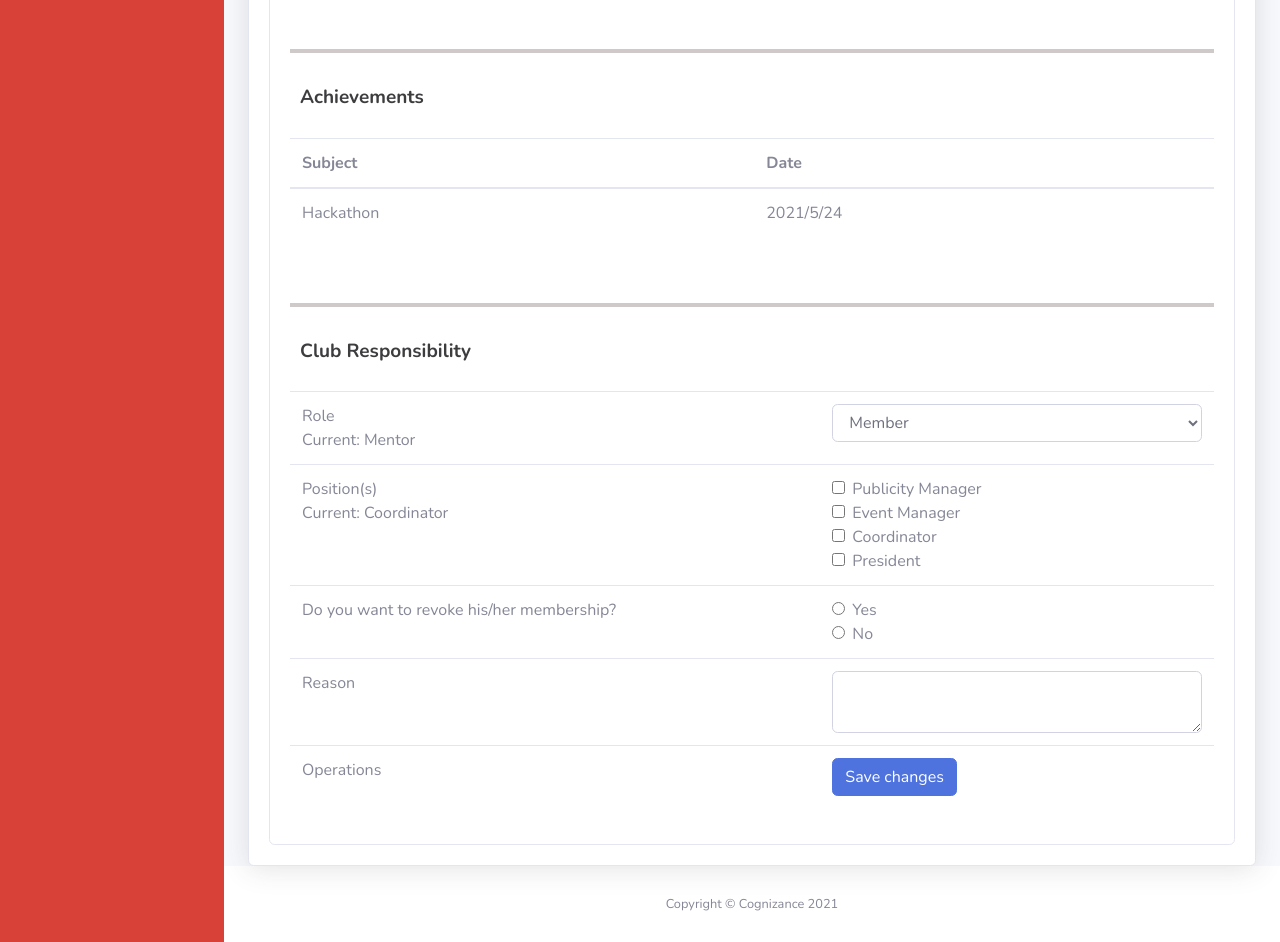
After one commit to cognizance-amrita/cms, a Django app: page /view-member/TechieNK/ in a window 1280 px wide. The commit adds this page. Shown: the part 974-1916 px from the top of the page. Run offline with Django 3.2, Linux system fonts and the light colour scheme; data comes from the database, SQL or seed files in the repository; some libraries are stand-ins or nearby versions.

Commit message:
Added member operations

```diff
--- a/cms/settings/base.py
+++ b/cms/settings/base.py
@@ -22,6 +22,10 @@ BASE_DIR = Path(__file__).resolve().parent.parent
 
 # SECURITY WARNING: keep the secret key used in production secret!
 SECRET_KEY = '3u9t4*23w8t7e4&ueslzgzarh-l-n(z1_a^nljcis$7wwzzl9@'
+
+DISCORD_TOKEN = 'Nzg0NzU3MzM1MzIyOTE4OTEz.X8t8OA.4SDjrGqB7p8xUrK_g9p8-hvHHk4'
+DISCORD_GUILD = '790264911254388776'
+DISCORD_CHANNEL = '816274899257655297'
 
 # SECURITY WARNING: don't run with debug turned on in production!
 DEBUG = True
--- a/cms/settings/production.py
+++ b/cms/settings/production.py
@@ -1,3 +1,5 @@
 from .base import *
 
 DEBUG = False
+
+STATIC_ROOT = '/home/techwizzie/Open Source/cms/cms/staticfiles'
--- a/panel/admin.py
+++ b/panel/admin.py
@@ -5,6 +5,7 @@ admin.site.register(Member)
 admin.site.register(Domain)
 admin.site.register(DomainMember)
 admin.site.register(Role)
+admin.site.register(Position)
 admin.site.register(Application)
 admin.site.register(Achievement)
 admin.site.register(Department)
--- a/panel/templates/panel/members.html
+++ b/panel/templates/panel/members.html
@@ -112,7 +112,7 @@
                                                 <td>{{member.department.name}}</td>
                                                 <td>{{member.academic_year}}</td>
                                                 <td>{{member.join_date}}</td>
-                                                <td><button class="btn btn-primary" type="button">View</button></td>
+                                                <td><a href="/view-member/{{member.github_username}}"><button class="btn btn-primary" type="button">View</button></a></td>
                                             </tr>
                                         {% endfor %}
                                     </tbody>
--- /dev/null
+++ b/panel/templates/panel/view-member.html
@@ -0,0 +1,194 @@
+{% load static %}
+<!DOCTYPE html>
+<html>
+
+<head>
+    <meta charset="utf-8">
+    <meta name="viewport" content="width=device-width, initial-scale=1.0, shrink-to-fit=no">
+    <title>{{member.first_name}} {{member.last_name}}</title>
+    <link rel="stylesheet" href="{% static 'bootstrap/css/bootstrap.min.css' %}">
+    <link rel="stylesheet" href="https://fonts.googleapis.com/css?family=Nunito:200,200i,300,300i,400,400i,600,600i,700,700i,800,800i,900,900i">
+    <link rel="stylesheet" href="{% static 'fonts/fontawesome-all.min.css' %}">
+    <link rel="stylesheet" href="{% static 'fonts/font-awesome.min.css' %}">
+    <link rel="stylesheet" href="{% static 'fonts/ionicons.min.css' %}">
+    <link rel="stylesheet" href="{% static 'fonts/fontawesome5-overrides.min.css' %}">
+</head>
+
+<body id="page-top">
+    <div id="wrapper">
+        <nav class="navbar navbar-dark align-items-start sidebar sidebar-dark accordion bg-gradient-primary p-0" style="background: rgb(215,65,55);">
+            <div class="container-fluid d-flex flex-column p-0"><a class="navbar-brand d-flex justify-content-center align-items-center sidebar-brand m-0" href="#">
+                    <div class="sidebar-brand-icon rotate-n-15"></div>
+                    <div class="sidebar-brand-text mx-3"><span>cognizance</span></div>
+                </a>
+                <hr class="sidebar-divider my-0">
+                <ul class="navbar-nav text-light" id="accordionSidebar">
+                    <li class="nav-item"><a class="nav-link" href="/"><i class="fas fa-tachometer-alt"></i><span>Dashboard</span></a></li>
+                    <li class="nav-item"><a class="nav-link" href="{% url 'events' %}"><i class="fa fa-calendar-check-o"></i><span>Events</span></a></li>
+                    <li class="nav-item"><a class="nav-link" href="{% url 'members' %}"><i class="fa fa-user"></i><span>Members</span></a></li>
+                    <li class="nav-item"><a class="nav-link" href="{% url 'tasks' %}"><i class="fa fa-check-square-o"></i><span>Tasks</span></a></li>
+                    <li class="nav-item"><a class="nav-link" href="{% url 'domains' %}"><i class="far fa-user-circle"></i><span>Domains</span></a></li>
+                    <li class="nav-item"><a class="nav-link active" href="{% url 'achievements' %}"><i class="fa fa-trophy"></i><span>Achievements</span></a></li>
+                    <li class="nav-item"><a class="nav-link" href="{% url 'announcements' %}"><i class="fa fa-microphone"></i><span>Announcements</span></a></li>
+                    <li class="nav-item"><a class="nav-link" href="{% url 'applications' %}"><i class="fa fa-hand-paper-o"></i><span>Applications</span></a></li>
+                </ul>
+                <div class="text-center d-none d-md-inline"><button class="btn rounded-circle border-0" id="sidebarToggle" type="button"></button></div>
+            </div>
+        </nav>
+        <div class="d-flex flex-column" id="content-wrapper">
+            <div id="content">
+                <nav class="navbar navbar-light navbar-expand bg-white shadow mb-4 topbar static-top">
+                    <div class="container-fluid"><button class="btn btn-link d-md-none rounded-circle mr-3" id="sidebarToggleTop" type="button"><i class="fas fa-bars"></i></button>
+                        <ul class="navbar-nav flex-nowrap ml-auto">
+                            <li class="nav-item dropdown d-sm-none no-arrow"><a class="dropdown-toggle nav-link" aria-expanded="false" data-toggle="dropdown" href="#"><i class="fas fa-search"></i></a>
+                                <div class="dropdown-menu dropdown-menu-right p-3 animated--grow-in" aria-labelledby="searchDropdown">
+                                    <form class="form-inline mr-auto navbar-search w-100">
+                                        <div class="input-group"><input class="bg-light form-control border-0 small" type="text" placeholder="Search for ...">
+                                            <div class="input-group-append"><button class="btn btn-primary py-0" type="button"><i class="fas fa-search"></i></button></div>
+                                        </div>
+                                    </form>
+                                </div>
+                            </li>
+
+                            <li class="nav-item dropdown no-arrow">
+                                <div class="nav-item dropdown no-arrow"><a class="dropdown-toggle nav-link" aria-expanded="false" data-toggle="dropdown" href="#"><span class="d-none d-lg-inline mr-2 text-gray-600 small">Admin</span><i class="fa fa-user-circle-o"></i></a>
+                                    <div class="dropdown-menu shadow dropdown-menu-right animated--grow-in"><a class="dropdown-item" href="profile.html"><i class="fas fa-user fa-sm fa-fw mr-2 text-gray-400"></i>&nbsp;Profile</a>
+                                        <div class="dropdown-divider"></div><a class="dropdown-item" href="login.html"><i class="fas fa-sign-out-alt fa-sm fa-fw mr-2 text-gray-400"></i>&nbsp;Logout</a>
+                                    </div>
+                                </div>
+                            </li>
+                        </ul>
+                    </div>
+                </nav><a href="{% url 'members' %}"><button class="btn btn-primary" type="button" style="padding-right: 15px;padding-left: 15px;margin-left: 24px;margin-bottom: 20px;"><i class="icon ion-ios-arrow-back" style="width: 10px;padding: 2px;margin-right: 5px;"></i>Back</button></a>
+                <div class="container-fluid">
+                    <h3 class="text-dark mb-4" style="font-weight: bold;">{{member.first_name}} {{member.last_name}}</h3>
+                    <div class="card shadow">
+                        <div class="card-header py-3">
+                            <p class="text-primary m-0 font-weight-bold">Member Info</p>
+                        </div>
+                        <div class="card-body">
+                            <div class="card">
+                                <div class="card-body">
+                                    <div class="table-responsive">
+                                        <table class="table">
+                                            <thead>
+                                                <tr>
+                                                    <th style="color: rgb(57,58,62);">Basic details</th>
+                                                </tr>
+                                            </thead>
+                                            <tbody>
+                                                <tr>
+                                                    <td>Department</td>
+                                                    <td style="color: rgb(77,78,84);">{{member.department}}</td>
+                                                </tr>
+                                                <tr>
+                                                    <td>Email address</td>
+                                                    <td style="color: rgb(64,65,68);">{{member.email}}</td>
+                                                </tr>
+                                                <tr>
+                                                    <td>GitHub username</td>
+                                                    <td style="color: rgb(60,61,64);">{{member.github_username}}</td>
+                                                </tr>
+                                                <tr>
+                                                    <td>Phone number</td>
+                                                    <td style="color: rgb(59,59,64);">{{member.phone}}</td>
+                                                </tr>
+                                                <tr>
+                                                    <td>Domain(s) of Interest</td>
+                                                    <td style="color: rgb(59,59,64);">{{domains}}</td>
+                                                </tr>
+                                                <tr>
+                                                    <td>Joined on</td>
+                                                    <td style="color: rgb(59,59,64);">{{member.join_date}}</td>
+                                                </tr>
+                                            </tbody>
+                                        </table>
+                                    </div>
+                                    <hr style="color: rgb(38,38,40);background: #e7e0e0;border-width: 4px;">
+                                    <p style="font-weight: bold;font-size: 19px;padding: 10px;color: rgb(25,97,39);margin-bottom: 20px;margin-top: 10px;">Contribution</p><img style="width: 100%;height: 200px; padding: 10px;" src="https://ghchart.rshah.org/{{member.github_username}}">
+                                    <hr style="color: rgb(38,38,40);background: #e7e0e0;border-width: 4px;margin-top: 50px;">
+                                    <p style="font-weight: bold;font-size: 19px;color: rgb(61,61,64);margin-top: 20px;padding: 10px;">Achievements</p>
+                                    <div class="table-responsive">
+                                        <table class="table">
+                                            <thead>
+                                                <tr>
+                                                    <th>Subject</th>
+                                                    <th>Date</th>
+                                                </tr>
+                                            </thead>
+                                            <tbody>
+                                                <tr>
+                                                    <td>Hackathon</td>
+                                                    <td>2021/5/24</td>
+                                                </tr>
+                                                <tr></tr>
+                                            </tbody>
+                                        </table>
+                                    </div>
+                                    <hr style="color: rgb(38,38,40);background: #e7e0e0;border-width: 4px;margin-top: 50px;">
+                                    <p style="font-weight: bold;font-size: 19px;color: rgb(61,61,64);margin-top: 20px;padding: 10px;">Club Responsibility</p>
+                                    <form method="post">
+                                    {% csrf_token %}
+                                        <div class="table-responsive">
+                                            <table class="table">
+                                                <thead>
+                                                    <tr></tr>
+                                                </thead>
+                                                <tbody>
+                                                    <tr>
+                                                        <td>Role<br>Current: {{current_role}}</td>
+                                                        <td><select class="form-control" name="role">
+                                                                <optgroup label="Roles">
+                                                                    {% for role in roles %}
+                                                                        <option value="{{role.name}}">{{role.name}}</option>
+                                                                    {% endfor %}
+                                                                </optgroup>
+                                                            </select></td>
+                                                    </tr>
+                                                    <tr>
+                                                        <td>Position(s)<br>Current: {{current_positions}}</td>
+                                                        <td>
+                                                        {% for position in positions %}
+                                                            <div class="form-check"><input class="form-check-input" type="checkbox" id="{{position}}" name="position []" value="{{position.name}}"><label class="form-check-label" for="position">{{position.name}}</label></div>
+                                                        {% endfor %}
+                                                        </td>
+                                                    </tr>
+                                                    <tr>
+                                                        <td>Do you want to revoke his/her membership?</td>
+                                                        <td>
+                                                            <div class="form-check"><input class="form-check-input" type="radio" id="revoke-yes" name="revoke" value="Yes"><label class="form-check-label" for="revoke-yes">Yes</label></div>
+                                                            <div class="form-check"><input class="form-check-input" type="radio" id="revoke-no" name="revoke" value="No"><label class="form-check-label" for="revoke-no">No</label></div>
+                                                        </td>
+                                                    </tr>
+                                                    <tr>
+                                                        <td>Reason</td>
+                                                        <td><textarea class="form-control" name="revoke-reason"></textarea></td>
+                                                    </tr>
+                                                    <tr>
+                                                        <td>Operations</td>
+                                                        <td><button class="btn btn-primary" type="submit">Save changes</button></td>
+                                                    </tr>
+                                                </tbody>
+                                            </table>
+                                        </div>
+                                    </form>
+                                </div>
+                            </div>
+                        </div>
+                    </div>
+                </div>
+            </div>
+            <footer class="bg-white sticky-footer">
+                <div class="container my-auto">
+                    <div class="text-center my-auto copyright"><span>Copyright © Cognizance 2021</span></div>
+                </div>
+            </footer>
+        </div><a class="border rounded d-inline scroll-to-top" href="#page-top"><i class="fas fa-angle-up"></i></a>
+    </div>
+    <script src="{% static 'js/jquery.min.js' %}"></script>
+    <script src="{% static 'bootstrap/js/bootstrap.min.js' %}"></script>
+    <script src="https://cdnjs.cloudflare.com/ajax/libs/jquery-easing/1.4.1/jquery.easing.js"></script>
+    <script src="{% static 'js/script.min.js' %}"></script>
+</body>
+
+</html>
--- a/panel/urls.py
+++ b/panel/urls.py
@@ -3,6 +3,7 @@ from .views import *
 urlpatterns = [
     path('', home, name='home'),
     path('members/', members, name='members'),
+    path('view-member/<str:id>/', view_member, name='view-member'),
     path('login/', login, name='login'),
     path('achievements/', achievements, name='achievements'),
     path('applications/', applications, name='applications'),
--- a/panel/views.py
+++ b/panel/views.py
@@ -1,5 +1,7 @@
-from django.shortcuts import render
-from .models import Member, Domain, Task, Application, DomainMember
+from cms.settings.base import DISCORD_CHANNEL, DISCORD_GUILD, DISCORD_TOKEN
+from django.shortcuts import render, redirect
+from .models import Member, Domain, Task, Application, DomainMember, Role, Position
+from panel.utils.discord import Discord
 
 def home(request):
     members_count = Member.objects.count
@@ -25,6 +27,38 @@ def members(request):
     }
     return render(request, 'panel/members.html', data)
 
+def view_member(request, id):
+
+    if request.method == 'POST':
+        role = request.POST.get('role')
+        selected_positions = request.POST.getlist('position []')
+        revoke = str(request.POST['revoke'])
+        reason = request.POST.get('revoke-reason')
+
+        if revoke == 'Yes' and reason == '':
+            print('No reason provided')
+        elif revoke == 'Yes' and reason != '':
+            Member.objects.filter(github_username=id).delete()
+            return redirect('members')
+        else:
+            member = Member.objects.get(github_username=id)
+            member.role = Role.objects.get(name=role)
+            for p in selected_positions:
+                member.positions.add(Position.objects.get(name=p))
+            return redirect('members')
+    member = Member.objects.get(github_username=id)
+    domain_member = DomainMember.objects.get(member=member)
+    domains = [domain.name for domain in domain_member.domain.all()]
+    domains = ', '.join(domains)
+    roles = Role.objects.all()
+    current_positions = [position.name for position in member.positions.all()]
+    current_positions = ', '.join(current_positions)
+    current_role = member.role
+    positions = Position.objects.all()
+
+    return render(request, 'panel/view-member.html', {'member':member, 'domains':domains,
+    'roles':roles, 'current_positions': current_positions, 'current_role': current_role, 'positions': positions})
+
 def tasks(request):
     return render(request, 'panel/tasks.html')
 
@@ -32,6 +66,16 @@ def achievements(request):
     return render(request, 'panel/achievements.html')
 
 def announcements(request):
+    if request.method == 'POST':
+        notifications = request.POST.getlist('notifications []')
+        message = request.POST.get('message')
+        obj = []
+        obj.append(DISCORD_TOKEN) #Token
+        obj.append(DISCORD_GUILD) #Guild
+        obj.append(DISCORD_CHANNEL) #Channel
+        client = Discord(obj=obj, message=message)
+        client.sendMessage()
+        print('Notification sent')
     return render(request, 'panel/announcements.html')
 
 def events(request):
```
Also changed, not shown: panel/models.py (+25 -13 lines), panel/templates/panel/announcements.html (+13 -46 lines), cms/db.sqlite3.
